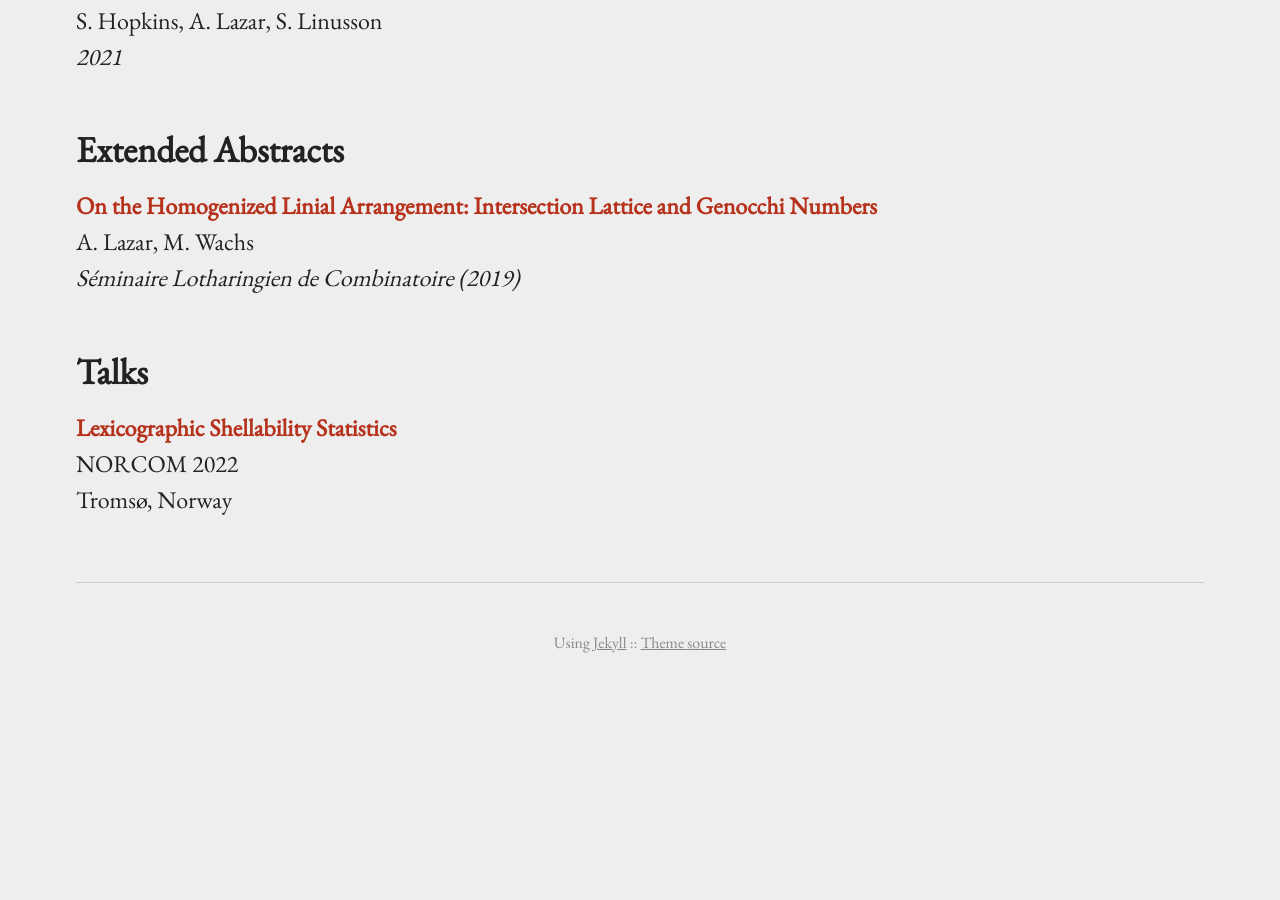
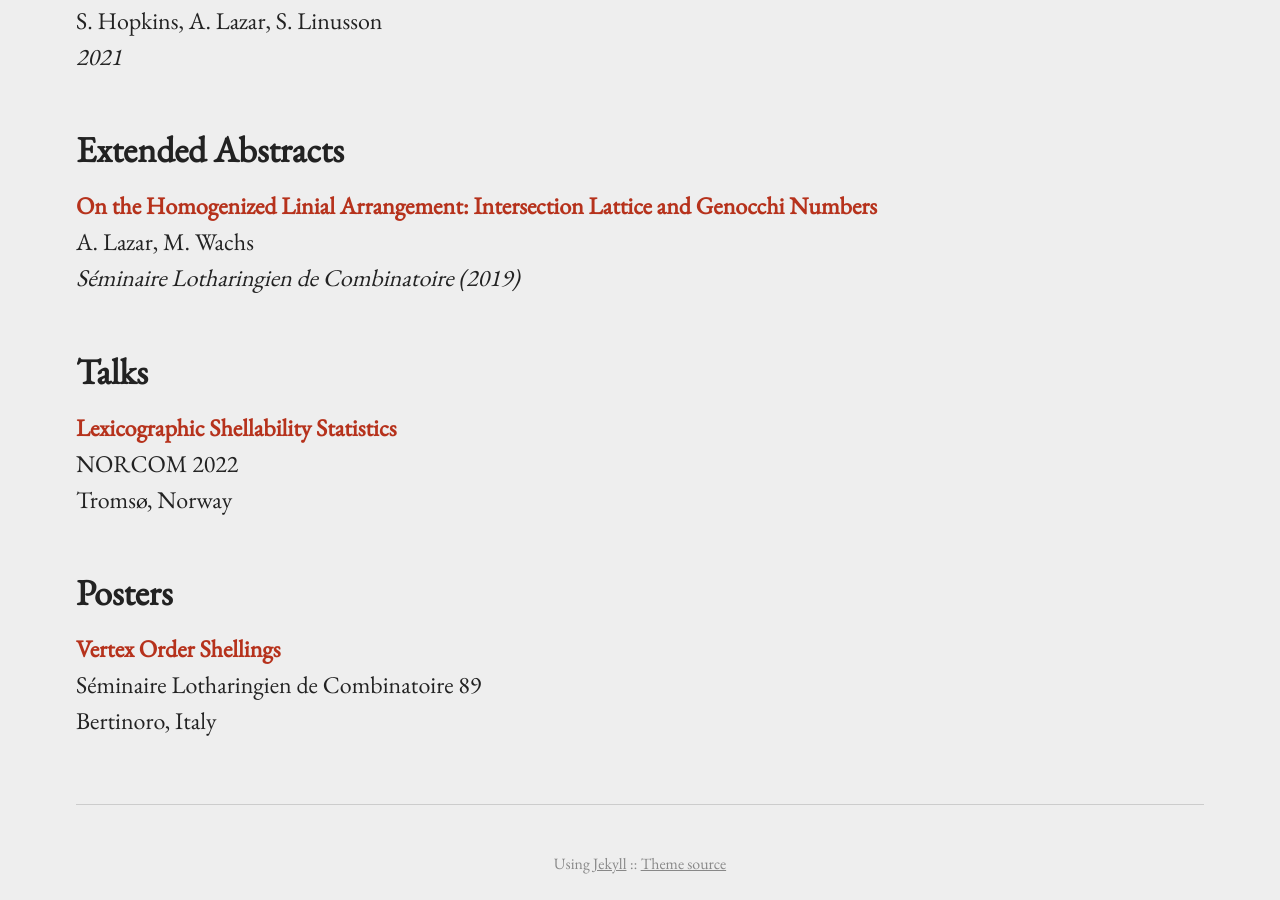
Before and after one commit to AlexanderLazar/alexanderlazar.github.io, a Jekyll site: the page built from research.markdown, in a window 1280 px wide and 900 px high, scrolled down 1112 px. Built offline with Jekyll 4.4.1, drawn with Linux system fonts in a browser that asks for light colours; before the commit the page ends 1790 px from its top, so only the background shows below that.

Commit message:
Update research.markdown

```diff
--- a/research.markdown
+++ b/research.markdown
@@ -47,6 +47,11 @@ slides:
       venue: "NORCOM 2022"
       location: "Troms&oslash;, Norway"
       url: "/slides/NORCOM.pdf"
+posters:
+    - title: "Vertex Order Shellings"
+      venue: "Séminaire Lotharingien de Combinatoire 89"
+      location: "Bertinoro, Italy"
+      url: "/posters/Brentifest Poster.pdf"
 ---
 
 My research is in algebraic, enumerative, and topological combinatorics. I'm particularly interested in problems involving hyperplane arrangements,
@@ -86,3 +91,10 @@ Young tableaux, and permutation enumeration, as well as in structural questions
 {{pub.venue}}<br />
 {{pub.location}}
 {% endfor %}
+
+## Posters
+{% for pub in page.posters %}
+[**{{pub.title}}**]({% if pub.internal %}{{pub.url | prepend: site.baseurl}}{% else %}{{pub.url}}{% endif %})<br />
+{{pub.venue}}<br />
+{{pub.location}}
+{% endfor %}
```
